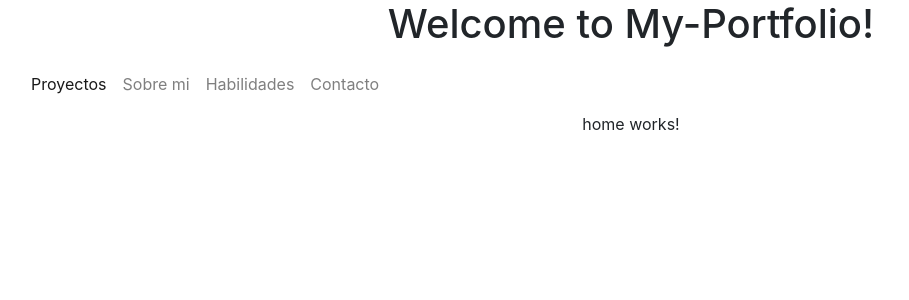
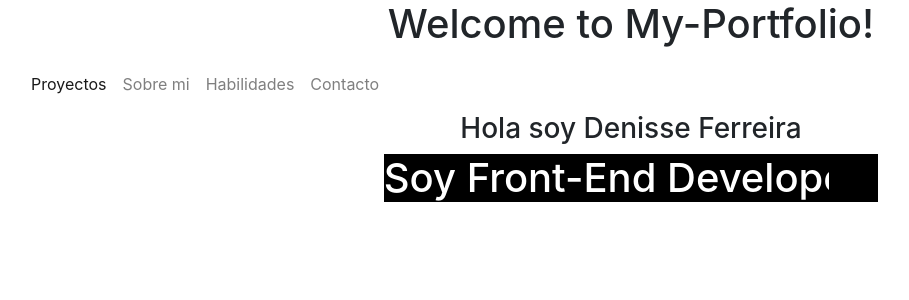
Before and after one commit to DenisseFerreira/My-Portfolio, an Angular app: page / in a window 1280 px wide. Shown: the top 300 px of the page, without its empty margins (9-918 px from the left). Built offline with nearby package versions, Linux system fonts and the light colour scheme.

Commit message:
Componentes, textos, animaciones, uso de bootstrap

```diff
--- a/src/app/app.component.html
+++ b/src/app/app.component.html
@@ -26,4 +26,5 @@
     </div>
   </nav>
 
+
 <router-outlet></router-outlet>
--- a/src/app/components/about/about.component.html
+++ b/src/app/components/about/about.component.html
@@ -1 +1,20 @@
-<p>about works!</p>
+       <section id="about" class="row" >
+
+         <picture class="col s12 m12 l4">
+           <img class="aniview" data-aos="zoom-in" src="" id="profilephoto" alt="Fotografía de perfil" />
+         </picture>
+
+
+            <div data-aos="fade-left" class="col s12 m12 l8 aniview">
+            <h5>Soy <span class="color-letra">Front-End Developer</span> y <span class="color-letra">Enfermera</span>. </h5>
+           <h5>
+            He descubierto un mundo nuevo en la tecnología que me ha cautivado.
+            Responsable, proactiva, dinámica y de trabajo en equipo. Tengo interés en
+            acrecentar mi experiencia laboral y formativa mediante la entrega de servicios
+             y productos de calidad.
+           </h5>
+
+        </div>
+
+
+       </section>
--- a/src/app/components/contact/contact.component.html
+++ b/src/app/components/contact/contact.component.html
@@ -1 +1,16 @@
-<p>contact works!</p>
+
+		<section  id="contact" class="row">
+
+			<article class="aniview" >
+                <div id="contactflex" data-aos="fade-up"
+                data-aos-anchor-placement="center-bottom">
+                    <h5>Puedes escribirme a:</h5>
+                    <p>ferreira.denisse@gmail.com</p>
+					<a title="correo"><img id="correo" class="aniview"  alt="img correo" /></a>
+                    <h5>O puedes encontrarme en :</h5>
+
+							<a id="linkedin" title="Linkedin" href="https://www.linkedin.com/in/denisse-ferreira-a87a6718b/" target="_blank"><img class="aniview"  src="" alt="url linkedin" /></a>
+							<a id="github" title="Github" href="https://github.com/DenisseFerreira" target="_blank"><img class="aniview"  src="" alt="url github" /></a>
+					</div>
+			</article>
+		</section>
--- a/src/app/components/home/home.component.css
+++ b/src/app/components/home/home.component.css
@@ -0,0 +1,35 @@
+.home-name{
+
+    background: center
+}
+
+body {
+	font-family: monospace;
+	background: black;
+}
+.contenedor {
+	margin: auto;
+	display: table;
+}
+
+h1 {
+	position: relative;
+	float: left;
+	background: black;
+	color: #fff;
+	font-size: 2.5em;
+}
+
+h1 span {
+    position:absolute;
+    right:0;
+    width:0;
+    background: black;
+    border-left: 1px solid #000;
+    animation: escribir 5s steps(30) infinite alternate;
+}
+
+@keyframes escribir {
+    from { width: 100% }
+    to { width:0 }
+}
--- a/src/app/components/home/home.component.html
+++ b/src/app/components/home/home.component.html
@@ -1 +1,8 @@
-<p>home works!</p>
+<div data-aos="fade-down" class="home-name">
+    <h3>Hola soy Denisse Ferreira</h3>
+  </div>
+
+
+  <div class="contenedor">
+    <h1>Soy Front-End Developerr<span>&#160;</span></h1>
+</div>
--- a/src/app/components/projects/projects.component.html
+++ b/src/app/components/projects/projects.component.html
@@ -1 +1,34 @@
-<p>projects works!</p>
+
+
+  <div class="card-deck" data-aos="flip-up">
+    <div class="card">
+      <img src="..." class="card-img-top" alt="...">
+      <div class="card-body">
+        <h5 class="card-title">Social-Network</h5>
+        <p class="card-text">Aplicacion Web de red social</p>
+      </div>
+      <div class="card-footer">
+        <small class="text-muted">Desarrollado con javascript</small>
+      </div>
+    </div>
+    <div class="card">
+      <img src="..." class="card-img-top" alt="...">
+      <div class="card-body">
+        <h5 class="card-title">denisse-md-links</h5>
+        <p class="card-text">Libreria para archivos markdown</p>
+      </div>
+      <div class="card-footer">
+        <small class="text-muted">Libreria en NPM</small>
+      </div>
+    </div>
+    <div class="card">
+      <img src="..." class="card-img-top" alt="..." >
+      <div class="card-body">
+        <h5 class="card-title">Burger Queen </h5>
+        <p class="card-text">Aplicacion para cadena de restorant</p>
+      </div>
+      <div class="card-footer">
+        <small class="text-muted">Desarrollado con Angular</small>
+      </div>
+    </div>
+  </div>
--- a/src/index.html
+++ b/src/index.html
@@ -9,6 +9,8 @@
 
   <link rel="stylesheet" href="https://stackpath.bootstrapcdn.com/bootstrap/4.3.1/css/bootstrap.min.css"
   integrity="sha384-ggOyR0iXCbMQv3Xipma34MD+dH/1fQ784/j6cY/iJTQUOhcWr7x9JvoRxT2MZw1T" crossorigin="anonymous">
+  <link  rel = " stylesheet "  href = " https://unpkg.com/aos@next/dist/aos.css " />
+
   <link rel="icon" type="image/x-icon" href="favicon.ico">
 </head>
 <body>
@@ -24,5 +26,12 @@ crossorigin="anonymous"></script>
 integrity="sha384-JjSmVgyd0p3pXB1rRibZUAYoIIy6OrQ6VrjIEaFf/nJGzIxFDsf4x0xIM+B07jRM"
 crossorigin="anonymous"></script>
 <script type="text/javascript" src="https://cdnjs.cloudflare.com/ajax/libs/Chart.js/2.8.0/Chart.bundle.min.js"></script>
+
+
+<script  src = " https://unpkg.com/aos@next/dist/aos.js ">
+</script>
+  <script>
+  AOS . init ();
+</script>
 </body>
 </html>
```
